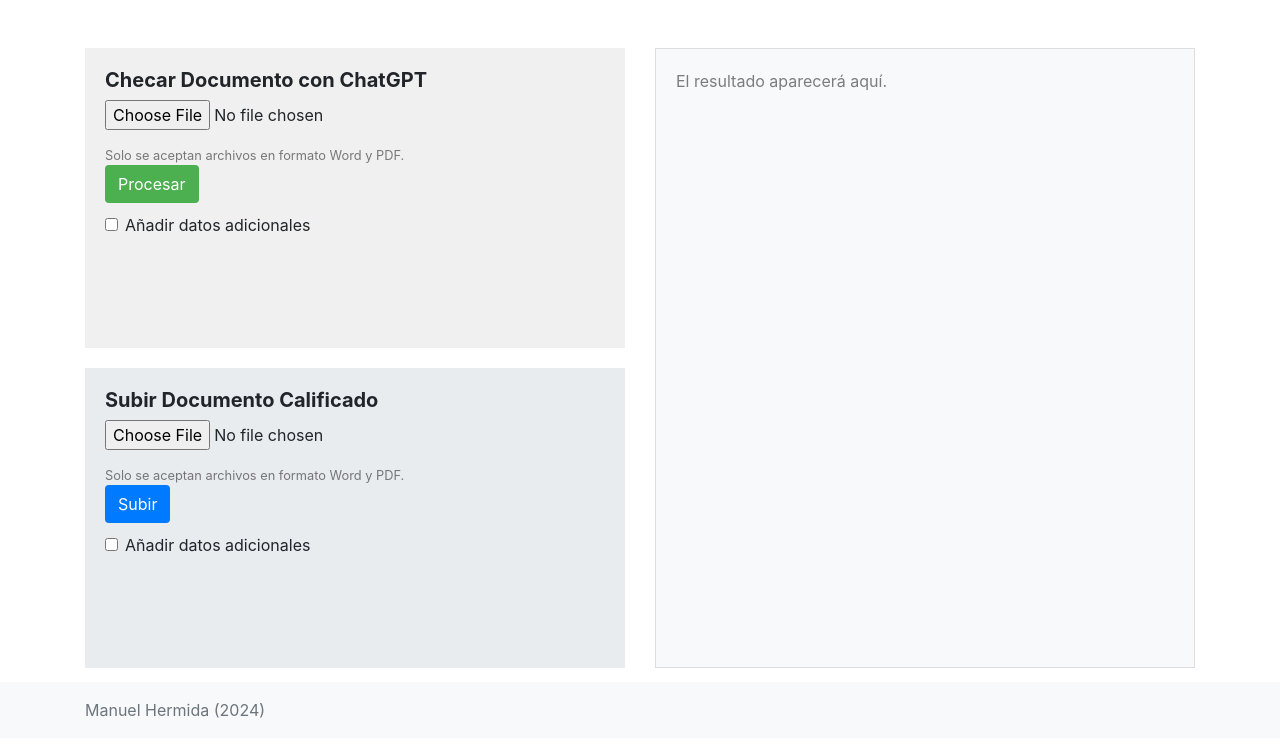
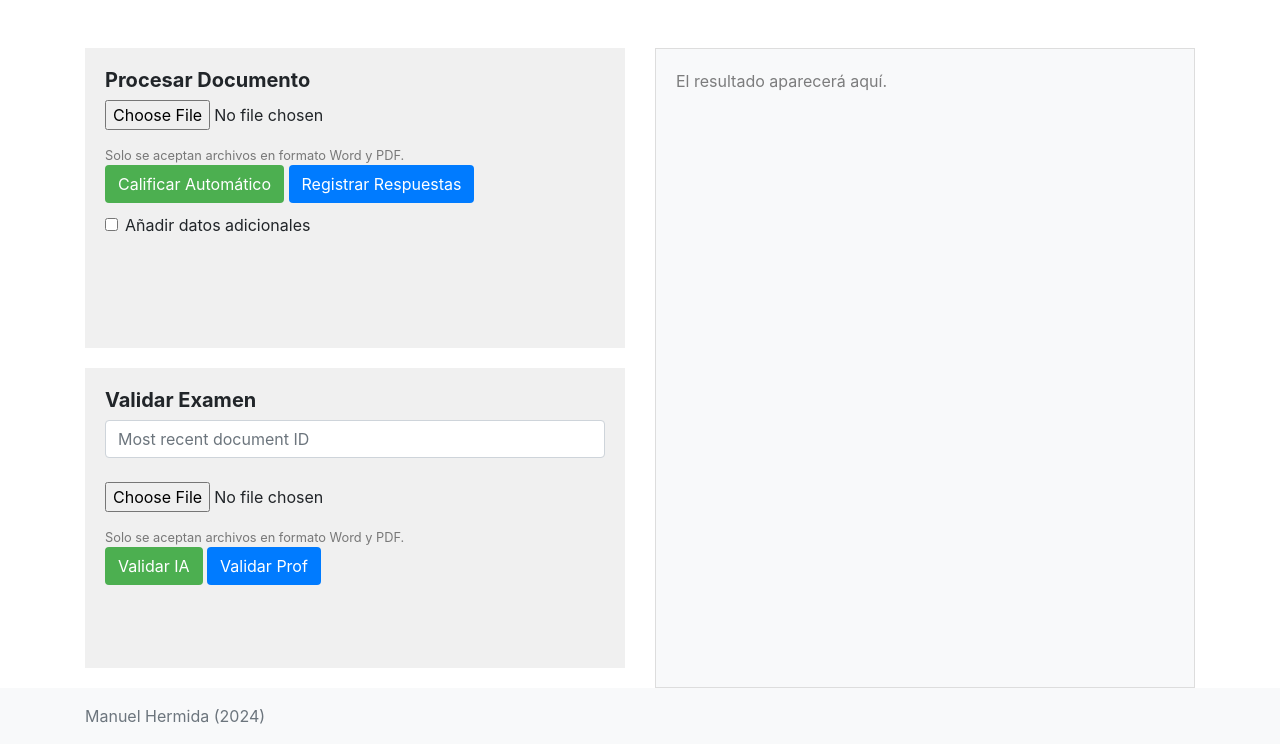
Before and after one commit to ManoHF/automaticGrading, a Flask app: page / in a window 1280 px wide. Shown: the part 62-806 px from the top of the page. Before the commit the page ends 780 px from the top, so only its background shows below. Run offline with Flask 3, Linux system fonts and the light colour scheme; some libraries are stand-ins or nearby versions.

Commit message:
Modify home page

```diff
--- a/website/services.py
+++ b/website/services.py
@@ -22,17 +22,14 @@ contexto = [
     {
         "role": "user",
         "content": """Responde las preguntas de opcion multiple, regresa una respuesta en un diccionario de python que contenga lo siguiente:
-                        - departamento
-                        - materia
                         - titulo
-                        - fecha
                         - lista_preguntas: cada pregunta es un diccionario con 'texto' y otra lista con las 4 'opciones' y su 'respuesta_correcta'
                     Tu respuesta debe iniciar y terminar solo con el diccionario, es decir \{\}. Utiliza las llaves de manera exacta como se describieron previamente
                     """
     }
 ]
 
-def get_chatGPT_response(course: str, question: str, checado=False, context : list = contexto, model='gpt-4', md=False):
+def get_chatGPT_response(question: str, checado=False, context : list = contexto, model='gpt-4', md=False):
     """
     Hace una conexion a chatGPT para responder una pregunta en un determinado contexto y regresando
     el resultado en forma de diccionario
@@ -145,3 +142,17 @@ def add_bullets(doc: list, lista: list, correcta: str):
 
     doc.append(lista_items)
     doc.append(Spacer(1, 0.5*cm))
+
+
+def add_exam_data(doc: dict, departamento: str, materia: str, profesor: str, fecha: str):
+    if departamento != "":
+        doc['departamento'] = departamento
+
+    if materia != "":
+        doc['materia'] = materia
+
+    if profesor != "":
+        doc['profesor'] = profesor
+
+    if fecha != "":
+        doc['fecha'] = fecha
--- a/website/templates/home.html
+++ b/website/templates/home.html
@@ -23,19 +23,18 @@
     <div class="row">
         <!-- Column for Upload Sections -->
         <div class="col-md-6">
-            <!-- Checar Doc. con ChatGPT -->
+            <!-- Checar Doc. con ChatGPT o Registrar respuestas de profesor -->
             <div class="upload-section" style="background-color: #f0f0f0; padding: 20px; margin-bottom: 20px;">
-                <form action="/procesar" method="post" enctype="multipart/form-data">
-                    <input type="hidden" name="action" value="checkChat">
-                    <h5 style="font-weight: bold;">Checar Documento con ChatGPT</h5>
+                <form id="documentProcessingForm" action="/procesar" method="post" enctype="multipart/form-data">
+                    <h5 style="font-weight: bold;">Procesar Documento</h5>
                     <div class="form-group">
                         <input type="file" class="form-control-file" id="fileUploadChatGPT" name="fileUpload" required>
                     </div>
                     <small class="form-text" style="color: rgba(0, 0, 0, 0.5);">
                         Solo se aceptan archivos en formato Word y PDF.
                     </small>
-                    <button type="submit" class="btn" style="background-color: #4CAF50; color: white; margin-bottom: 10px;">Procesar</button>
-
+                    <button type="submit" class="btn" name="action" value="checkChat" onclick="submitFormWithExtraData('checkChat')" style="background-color: #4CAF50; color: white; margin-bottom: 10px;">Calificar Automático</button>
+                    <button type="submit" class="btn" name="action" value="uploadAnswers" onclick="submitFormWithExtraData('uploadAnswers')" style="background-color: #007BFF; color: white; margin-bottom: 10px">Registrar Respuestas</button>
                     <div class="form-check">
                         <input class="form-check-input" type="checkbox" id="checkForm1" onchange="toggleFields('form1Fields')">
                         <label class="form-check-label" for="checkForm1">
@@ -57,37 +56,23 @@
                 </form>
             </div>
 
-            <!-- Subir Doc. Calificado -->
-            <div class="upload-section" style="background-color: #e9ecef; padding: 20px;">
-                <form action="/procesar" method="post" enctype="multipart/form-data">
-                    <input type="hidden" name="action" value="uploadAnswers">
-                    <h5 style="font-weight: bold;">Subir Documento Calificado</h5>
+            <div class="upload-section" style="background-color: #f0f0f0; padding: 20px; margin-bottom: 20px;">
+                <form id="documentProcessingForm2" action="/validar" method="post" enctype="multipart/form-data">
+                    <h5 style="font-weight: bold;">Validar Examen</h5>
+                    {% if resultado %}
+                        <input type="text" class="form-control mt-2" value={{resultado}} name="materia">
+                    {% else %}
+                        <input type="text" class="form-control mt-2" placeholder="Most recent document ID" name="materia">
+                    {% endif %}
+                    <br>
                     <div class="form-group">
-                        <input type="file" class="form-control-file" id="fileUploadCalificado" name="fileUpload" required>
+                        <input type="file" class="form-control-file" id="fileVerify" name="fileUpload" required>
                     </div>
                     <small class="form-text" style="color: rgba(0, 0, 0, 0.5);">
                         Solo se aceptan archivos en formato Word y PDF.
                     </small>
-                    <button type="submit" class="btn" style="background-color: #007BFF; color: white; margin-bottom: 10px">Subir</button>
-
-                    <div class="form-check">
-                        <input class="form-check-input" type="checkbox" id="checkForm2" onchange="toggleFields('form2Fields')">
-                        <label class="form-check-label" for="checkForm2">
-                            Añadir datos adicionales
-                        </label>
-                    </div>
-                    <div id="form2Fields" style="display: none;">
-                        <div class="row">
-                            <div class="col-6">
-                                <input type="text" class="form-control mt-2" placeholder="Departamento" name="departamento2">
-                                <input type="text" class="form-control mt-2" placeholder="Profesor" name="profesor2">
-                            </div>
-                            <div class="col-6">
-                                <input type="text" class="form-control mt-2" placeholder="Materia" name="materia2">
-                                <input type="date" class="form-control mt-2" name="fecha">
-                            </div>
-                        </div>
-                    </div>
+                    <button type="submit" class="btn" name="action" value="checkChat" onclick="submitFormWithExtraData('checkChat')" style="background-color: #4CAF50; color: white; margin-bottom: 10px;">Validar IA</button>
+                    <button type="submit" class="btn" name="action" value="uploadAnswers" onclick="submitFormWithExtraData('uploadAnswers')" style="background-color: #007BFF; color: white; margin-bottom: 10px">Validar Prof</button>
                 </form>
             </div>
         </div>
@@ -114,6 +99,43 @@
             fieldsDiv.style.display = "none";
         }
     }
+
+    // Function to submit form with extra data
+    function submitFormWithExtraData(actionValue) {
+        var form = document.getElementById('documentProcessingForm');
+        var selectedButtonValue = actionValue; // Value of the button that was pressed
+
+        // Collect textbox values
+        var formData = new FormData(form);
+        formData.append('action', selectedButtonValue);
+
+        var inputs = form.getElementsByTagName('input');
+        for (var i = 0; i < inputs.length; i++) {
+            if (inputs[i].type === 'text') {
+                formData.append(inputs[i].name, inputs[i].value);
+            }
+        }
+
+        var dateInput = form.querySelector('input[type="date"]');
+        if (dateInput) {
+            formData.append(dateInput.name, dateInput.value);
+        }
+
+        // Submit the form
+        fetch('/procesar', {
+            method: 'POST',
+            body: formData
+        })
+        .then(response => {
+            if (!response.ok) {
+                throw new Error('Failed to process the document.');
+            }
+            return response.json();
+        })
+        .catch(error => {
+            console.error('Error:', error);
+        });
+    }
     </script>
 
 {% endblock %}
--- a/website/views.py
+++ b/website/views.py
@@ -1,6 +1,6 @@
 from flask import Blueprint, request, render_template, redirect, url_for, Response, render_template_string
 from werkzeug.utils import secure_filename
-from .services import get_chatGPT_response, extract_text_from_file, create_document
+from .services import get_chatGPT_response, extract_text_from_file, create_document, add_exam_data
 from .models import create_exam_chat, retrieve_exam_chat, create_exam_prof, retrieve_exam_prof
 from io import BytesIO
 
@@ -13,6 +13,11 @@ def home():
 @views.route('/procesar', methods=['POST'])
 def procesar():
     if request.method == 'POST':
+        departamento = request.form.get('departamento', '')
+        profesor = request.form.get('profesor', '')
+        materia = request.form.get('materia', '')
+        fecha = request.form.get('fecha', '')
+
         if 'fileUpload' not in request.files:
             return redirect(request.url)
 
@@ -25,16 +30,57 @@ def procesar():
             content = file.read()
             file_text = extract_text_from_file(content, filename)
 
-            action = request.form.get('action')
+            action = request.form.get('action', '')
 
             if action == 'checkChat':
-                result = get_chatGPT_response("comp", file_text)
+                result = get_chatGPT_response(file_text)
                 dict_res = eval(result)
+                add_exam_data(dict_res, departamento, materia, profesor, fecha)
                 id_obj = create_exam_chat(dict_res)
 
             elif action == 'uploadAnswers':
-                result = get_chatGPT_response("comp", file_text, True)
+                result = get_chatGPT_response(file_text, True)
                 dict_res = eval(result)
+                add_exam_data(dict_res, departamento, materia, profesor, fecha)
+                id_obj = create_exam_prof(dict_res)
+
+            return render_template('home.html', resultado=id_obj, action=action)
+
+    return render_template('home.html')
+
+@views.route('/validar', methods=['POST'])
+def procesar():
+    if request.method == 'POST':
+
+        action = request.form.get('action', '')
+        if action == 'checkChat':
+            dicc = retrieve_exam_chat(id)
+        else:
+            dicc = retrieve_exam_prof(id)
+
+
+        if 'fileUpload' not in request.files:
+            return redirect(request.url)
+
+        file = request.files['fileUpload']
+        if file.filename == '':
+            return redirect(request.url)
+
+        if file:
+            filename = secure_filename(file.filename)
+            content = file.read()
+            file_text = extract_text_from_file(content, filename)
+
+            if action == 'checkChat':
+                result = get_chatGPT_response(file_text)
+                dict_res = eval(result)
+                #add_exam_data(dict_res, departamento, materia, profesor, fecha)
+                id_obj = create_exam_chat(dict_res)
+
+            elif action == 'uploadAnswers':
+                result = get_chatGPT_response(file_text, True)
+                dict_res = eval(result)
+                #add_exam_data(dict_res, departamento, materia, profesor, fecha)
                 id_obj = create_exam_prof(dict_res)
 
             return render_template('home.html', resultado=id_obj, action=action)
```
